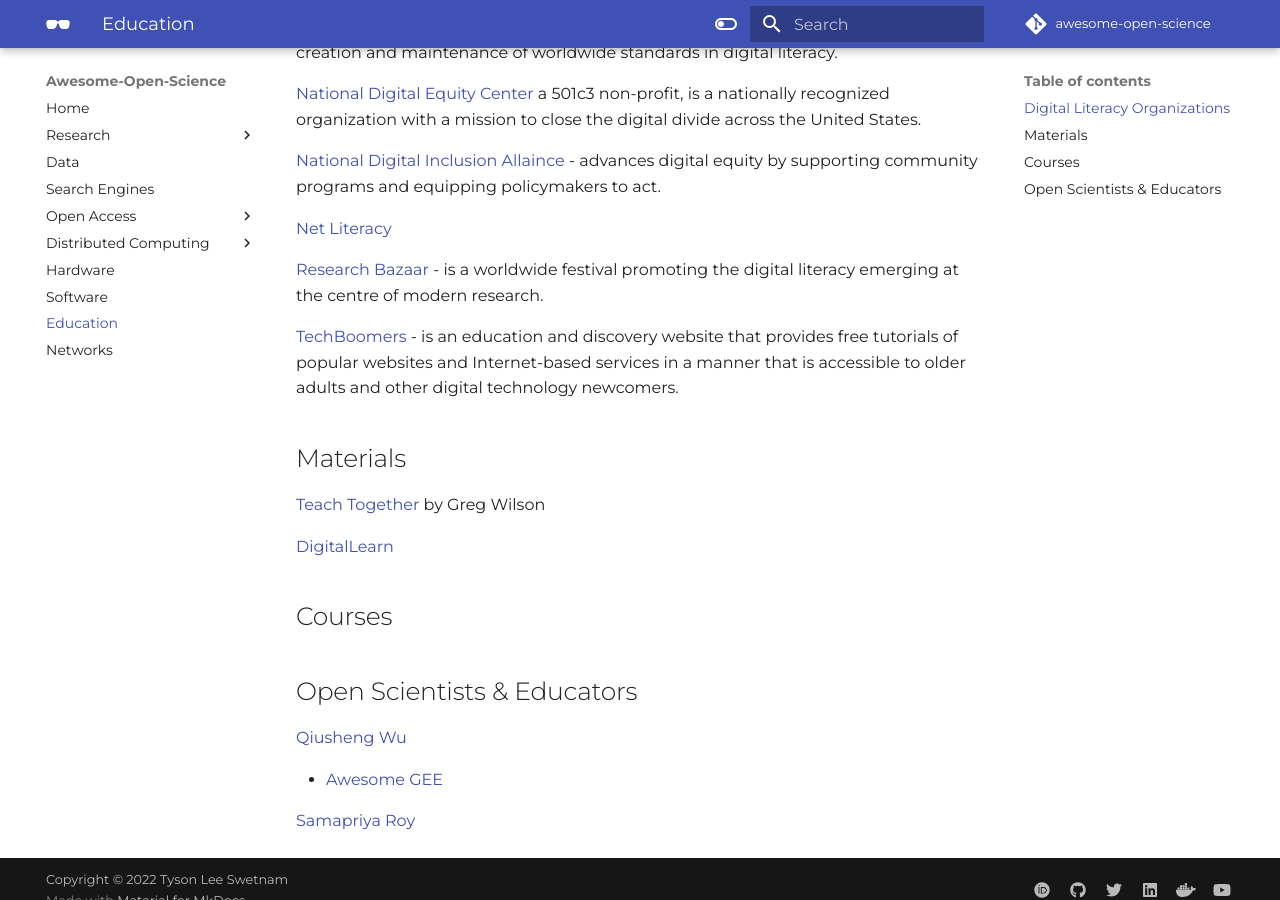
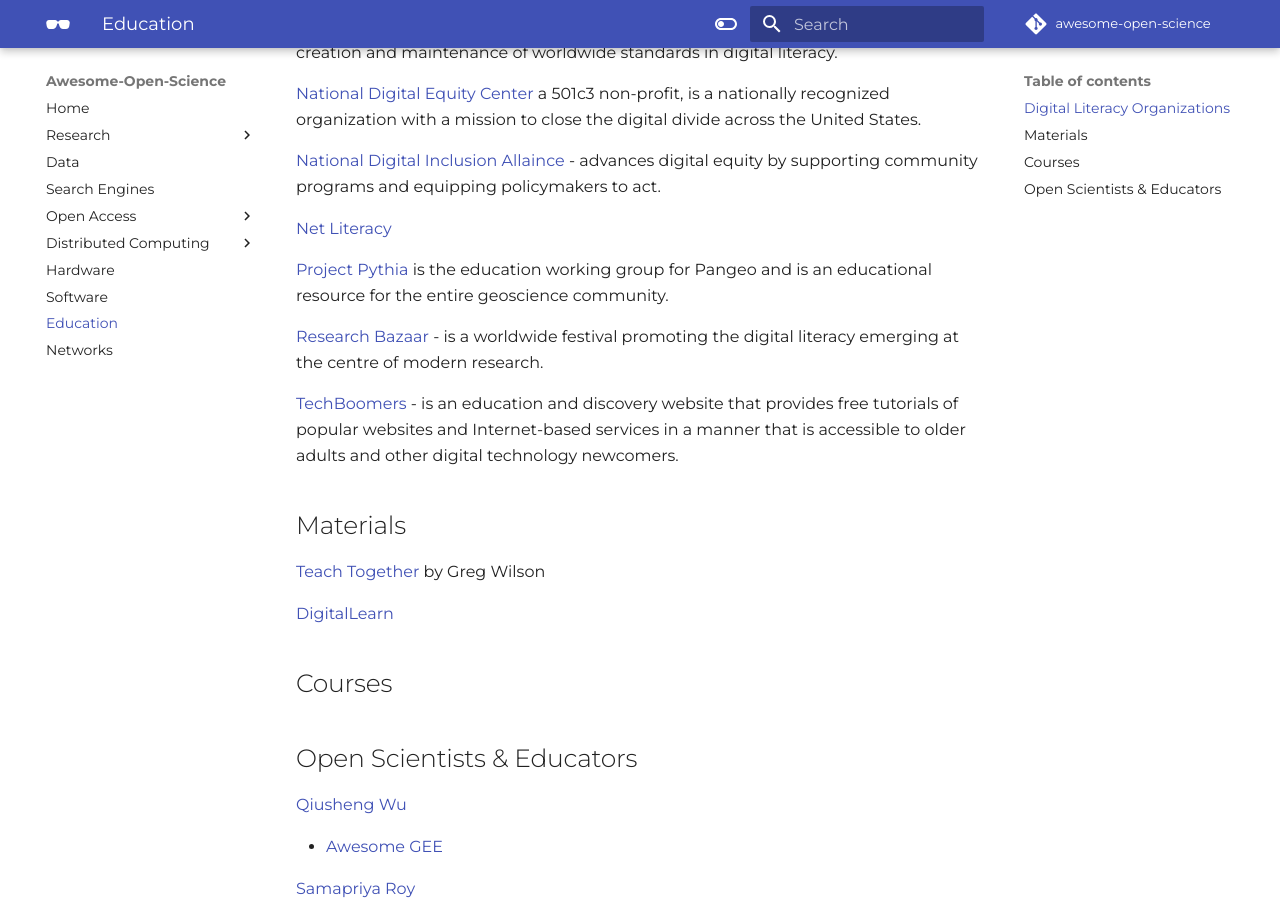
Before and after one commit to tyson-swetnam/awesome-open-science, an MkDocs documentation site: the page built from docs/edu.md, in a window 1280 px wide and 900 px high, scrolled down 511 px. Built offline with MkDocs 1.6.1 and Material for MkDocs 9.7.7, drawn with Linux system fonts in a browser that asks for light colours; some web fonts are replaced; comment, search, counter and statistics services are not loaded.

Commit message:
Update edu.md

```diff
--- a/docs/edu.md
+++ b/docs/edu.md
@@ -2,25 +2,26 @@
 
 [The Carpentries](https://carpentries.org/){target=_blank} - teaches foundational coding and data science skills to researchers worldwide.
 
-[EdX](https://www.edx.org/) -
+[EdX](https://www.edx.org/){target=_blank} -
 
 [EveryoneOn](https://www.everyoneon.org/ ){target=_blank} - mission is to unlock opportunity by connecting families in underserved communities to affordable internet service and computers, and delivering digital skills trainings.
 
 - [ConnectHomeUSA](https://connecthomeusa.org/){target=_blank} - is a movement to bridge the digital divide for HUD-assisted housing residents in the United States under the leadership of national nonprofit EveryoneOn.
 
 
-[Global Digital Literacy Council](https://www.gdlcouncil.org/) -  has dedicated more than 15 years of hard work to the creation and maintenance of worldwide standards in digital literacy.
+[Global Digital Literacy Council](https://www.gdlcouncil.org/){target=_blank} -  has dedicated more than 15 years of hard work to the creation and maintenance of worldwide standards in digital literacy.
 
-[National Digital Equity Center](https://digitalequitycenter.org/about-us/) a 501c3 non-profit, is a nationally recognized organization with a mission to close the digital divide across the United States.
+[National Digital Equity Center](https://digitalequitycenter.org/about-us/){target=_blank} a 501c3 non-profit, is a nationally recognized organization with a mission to close the digital divide across the United States.
 
-[National Digital Inclusion Allaince](https://www.digitalinclusion.org/) - advances digital equity by supporting community programs and equipping policymakers to act.
+[National Digital Inclusion Allaince](https://www.digitalinclusion.org/){target=_blank} - advances digital equity by supporting community programs and equipping policymakers to act.
 
-[Net Literacy](https://www.netliteracy.org/)
+[Net Literacy](https://www.netliteracy.org/){target=_blank}
 
+[Project Pythia](https://projectpythia.org/){target=_blank} is the education working group for Pangeo and is an educational resource for the entire geoscience community.
 
 [Research Bazaar](https://resbaz.github.io/resbaz2021/){target=_blank} - is a worldwide festival promoting the digital literacy emerging at the centre of modern research.
 
-[TechBoomers](https://techboomers.com/) - is an education and discovery website that provides free tutorials of popular websites and Internet-based services in a manner that is accessible to older adults and other digital technology newcomers.
+[TechBoomers](https://techboomers.com/){target=_blank} - is an education and discovery website that provides free tutorials of popular websites and Internet-based services in a manner that is accessible to older adults and other digital technology newcomers.
 
 ## Materials
 
```
